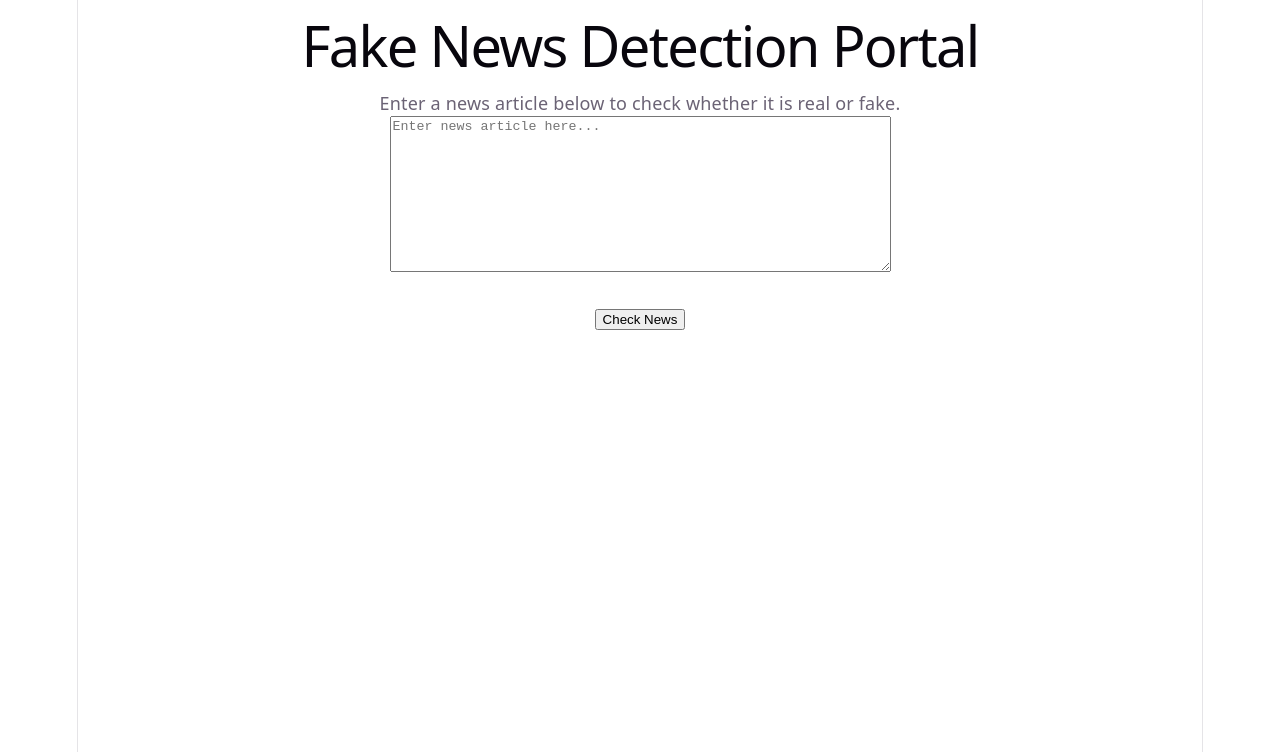
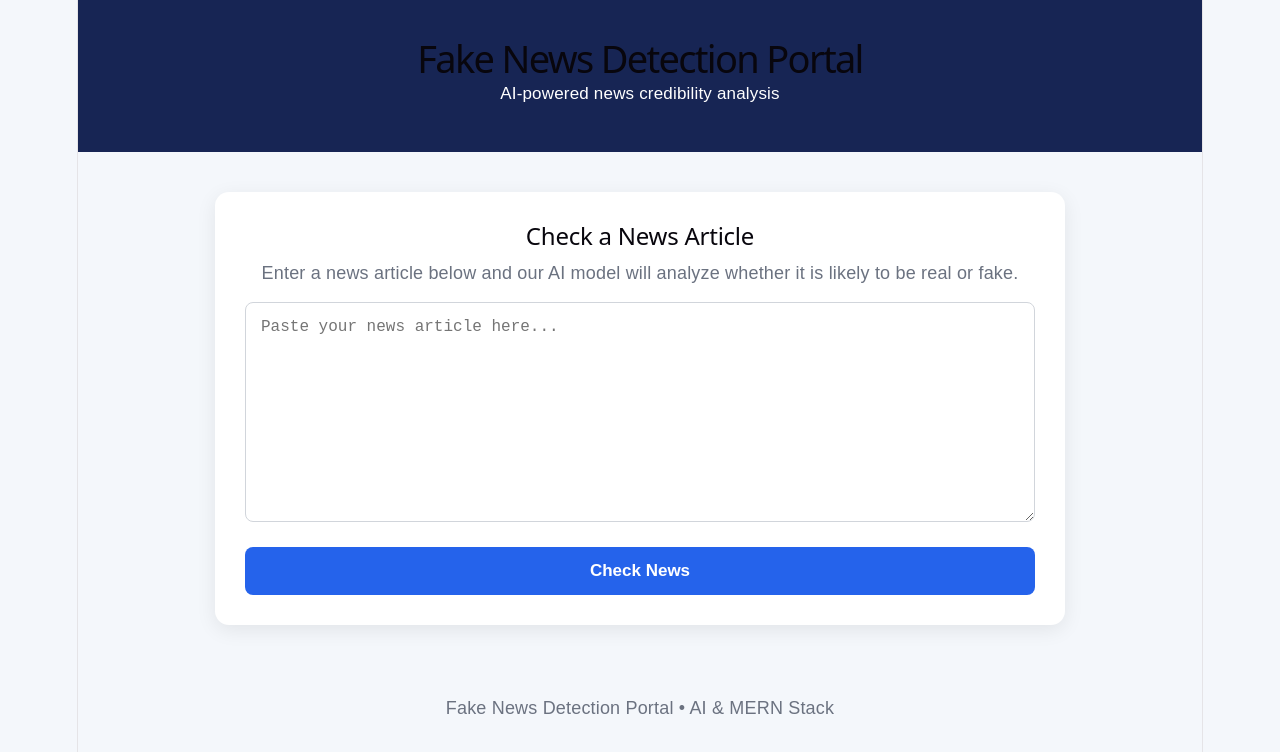
Before and after one commit to Reena-prabin/Fake-News-Detection-Portal, a React app in the folder frontend/: page / in a window 1280 px wide. Shown: the top 752 px of the page. Built offline with nearby package versions, Linux system fonts and the light colour scheme; the HTML template or start-up script is replaced by a standard one.

Commit message:
Create professional news detection UI

```diff
--- a/frontend/src/App.css
+++ b/frontend/src/App.css
@@ -1,184 +1,139 @@
-.counter {
-  font-size: 16px;
-  padding: 5px 10px;
-  border-radius: 5px;
-  color: var(--accent);
-  background: var(--accent-bg);
-  border: 2px solid transparent;
-  transition: border-color 0.3s;
-  margin-bottom: 24px;
-
-  &:hover {
-    border-color: var(--accent-border);
-  }
-  &:focus-visible {
-    outline: 2px solid var(--accent);
-    outline-offset: 2px;
-  }
+* {
+    box-sizing: border-box;
 }
 
-.hero {
-  position: relative;
-
-  .base,
-  .framework,
-  .vite {
-    inset-inline: 0;
-    margin: 0 auto;
-  }
-
-  .base {
-    width: 170px;
-    position: relative;
-    z-index: 0;
-  }
-
-  .framework,
-  .vite {
-    position: absolute;
-  }
-
-  .framework {
-    z-index: 1;
-    top: 34px;
-    height: 28px;
-    transform: perspective(2000px) rotateZ(300deg) rotateX(44deg) rotateY(39deg)
-      scale(1.4);
-  }
-
-  .vite {
-    z-index: 0;
-    top: 107px;
-    height: 26px;
-    width: auto;
-    transform: perspective(2000px) rotateZ(300deg) rotateX(40deg) rotateY(39deg)
-      scale(0.8);
-  }
+body {
+    margin: 0;
+    font-family: Arial, sans-serif;
+    background: #f4f7fb;
+    color: #1f2937;
 }
 
-#center {
-  display: flex;
-  flex-direction: column;
-  gap: 25px;
-  place-content: center;
-  place-items: center;
-  flex-grow: 1;
-
-  @media (max-width: 1024px) {
-    padding: 32px 20px 24px;
-    gap: 18px;
-  }
+.app {
+    min-height: 100vh;
 }
 
-#next-steps {
-  display: flex;
-  border-top: 1px solid var(--border);
-  text-align: left;
-
-  & > div {
-    flex: 1 1 0;
-    padding: 32px;
-    @media (max-width: 1024px) {
-      padding: 24px 20px;
-    }
-  }
-
-  .icon {
-    margin-bottom: 16px;
-    width: 22px;
-    height: 22px;
-  }
-
-  @media (max-width: 1024px) {
-    flex-direction: column;
+.header {
+    background: #172554;
+    color: white;
     text-align: center;
-  }
+    padding: 45px 20px;
 }
 
-#docs {
-  border-right: 1px solid var(--border);
-
-  @media (max-width: 1024px) {
-    border-right: none;
-    border-bottom: 1px solid var(--border);
-  }
+.header h1 {
+    margin: 0;
+    font-size: 38px;
 }
 
-#next-steps ul {
-  list-style: none;
-  padding: 0;
-  display: flex;
-  gap: 8px;
-  margin: 32px 0 0;
-
-  .logo {
-    height: 18px;
-  }
-
-  a {
-    color: var(--text-h);
-    font-size: 16px;
-    border-radius: 6px;
-    background: var(--social-bg);
-    display: flex;
-    padding: 6px 12px;
-    align-items: center;
-    gap: 8px;
-    text-decoration: none;
-    transition: box-shadow 0.3s;
-
-    &:hover {
-      box-shadow: var(--shadow);
-    }
-    .button-icon {
-      height: 18px;
-      width: 18px;
-    }
-  }
-
-  @media (max-width: 1024px) {
-    margin-top: 20px;
-    flex-wrap: wrap;
-    justify-content: center;
-
-    li {
-      flex: 1 1 calc(50% - 8px);
-    }
-
-    a {
-      width: 100%;
-      justify-content: center;
-      box-sizing: border-box;
-    }
-  }
+.header p {
+    margin-top: 10px;
+    font-size: 17px;
 }
 
-#spacer {
-  height: 88px;
-  border-top: 1px solid var(--border);
-  @media (max-width: 1024px) {
-    height: 48px;
-  }
+.container {
+    width: 90%;
+    max-width: 850px;
+    margin: 40px auto;
 }
 
-.ticks {
-  position: relative;
-  width: 100%;
+.card,
+.result-card {
+    background: white;
+    padding: 30px;
+    border-radius: 14px;
+    box-shadow: 0 5px 20px rgba(0, 0, 0, 0.08);
+    margin-bottom: 25px;
+}
 
-  &::before,
-  &::after {
-    content: '';
-    position: absolute;
-    top: -4.5px;
-    border: 5px solid transparent;
-  }
+.card h2,
+.result-card h2 {
+    margin-top: 0;
+}
 
-  &::before {
-    left: 0;
-    border-left-color: var(--border);
-  }
-  &::after {
-    right: 0;
-    border-right-color: var(--border);
-  }
+.description {
+    color: #6b7280;
+    line-height: 1.6;
 }
+
+textarea {
+    width: 100%;
+    min-height: 220px;
+    padding: 15px;
+    margin-top: 15px;
+    border: 1px solid #d1d5db;
+    border-radius: 8px;
+    font-size: 16px;
+    resize: vertical;
+}
+
+textarea:focus {
+    outline: none;
+    border-color: #2563eb;
+}
+
+button {
+    width: 100%;
+    margin-top: 18px;
+    padding: 14px;
+    border: none;
+    border-radius: 8px;
+    background: #2563eb;
+    color: white;
+    font-size: 17px;
+    font-weight: bold;
+    cursor: pointer;
+}
+
+button:hover {
+    background: #1d4ed8;
+}
+
+button:disabled {
+    background: #9ca3af;
+    cursor: not-allowed;
+}
+
+.result {
+    text-align: center;
+    padding: 20px;
+    margin: 20px 0;
+    border-radius: 10px;
+    font-size: 25px;
+    font-weight: bold;
+}
+
+.fake {
+    background: #fee2e2;
+    color: #b91c1c;
+}
+
+.real {
+    background: #dcfce7;
+    color: #15803d;
+}
+
+.details {
+    display: flex;
+    justify-content: space-around;
+    text-align: center;
+}
+
+.details div {
+    display: flex;
+    flex-direction: column;
+    gap: 8px;
+}
+
+.details span {
+    color: #6b7280;
+}
+
+.details strong {
+    font-size: 20px;
+}
+
+footer {
+    text-align: center;
+    color: #6b7280;
+    padding: 30px;
+}
--- a/frontend/src/App.jsx
+++ b/frontend/src/App.jsx
@@ -1,14 +1,19 @@
 import { useState } from "react";
+import "./App.css";
 
 function App() {
     const [news, setNews] = useState("");
     const [result, setResult] = useState(null);
+    const [loading, setLoading] = useState(false);
 
     const checkNews = async () => {
         if (!news.trim()) {
-            alert("Please enter some news");
+            alert("Please enter a news article");
             return;
         }
+
+        setLoading(true);
+        setResult(null);
 
         try {
             const response = await fetch("http://localhost:5000/predict", {
@@ -22,54 +27,82 @@ function App() {
             });
 
             const data = await response.json();
-
             setResult(data);
 
         } catch (error) {
             alert("Unable to connect to backend");
         }
+
+        setLoading(false);
     };
 
     return (
-        <div>
+        <div className="app">
+
+            <header className="header">
                 <h1>Fake News Detection Portal</h1>
+                <p>AI-powered news credibility analysis</p>
+            </header>
 
-            <p>
-                Enter a news article below to check whether it is real or fake.
+            <main className="container">
+
+                <div className="card">
+
+                    <h2>Check a News Article</h2>
+
+                    <p className="description">
+                        Enter a news article below and our AI model will
+                        analyze whether it is likely to be real or fake.
                     </p>
 
                     <textarea
-                placeholder="Enter news article here..."
+                        placeholder="Paste your news article here..."
                         value={news}
                         onChange={(e) => setNews(e.target.value)}
-                rows="10"
-                cols="60"
                     />
 
-            <br />
-            <br />
-
-            <button onClick={checkNews}>
-                Check News
+                    <button onClick={checkNews} disabled={loading}>
+                        {loading ? "Analyzing..." : "Check News"}
                     </button>
 
+                </div>
+
                 {result && (
+                    <div className="result-card">
+
+                        <h2>Analysis Result</h2>
+
+                        <div className={
+                            result.result === "FAKE NEWS"
+                                ? "result fake"
+                                : "result real"
+                        }>
+                            {result.result}
+                        </div>
+
+                        <div className="details">
+
                             <div>
-                    <h2>Result</h2>
+                                <span>Confidence</span>
+                                <strong>{result.confidence}%</strong>
+                            </div>
 
-                    <p>
-                        Prediction: {result.result}
-                    </p>
+                            <div>
+                                <span>Confidence Level</span>
+                                <strong>{result.confidence_level}</strong>
+                            </div>
 
-                    <p>
-                        Confidence: {result.confidence}%
-                    </p>
+                        </div>
 
-                    <p>
-                        Confidence Level: {result.confidence_level}
-                    </p>
                     </div>
                 )}
+
+            </main>
+
+            <footer>
+                <p>Fake News Detection Portal • AI & MERN Stack</p>
+            </footer>
+
         </div>
     );
 }
```
Lines whose indentation alone changed are shown as unchanged.
